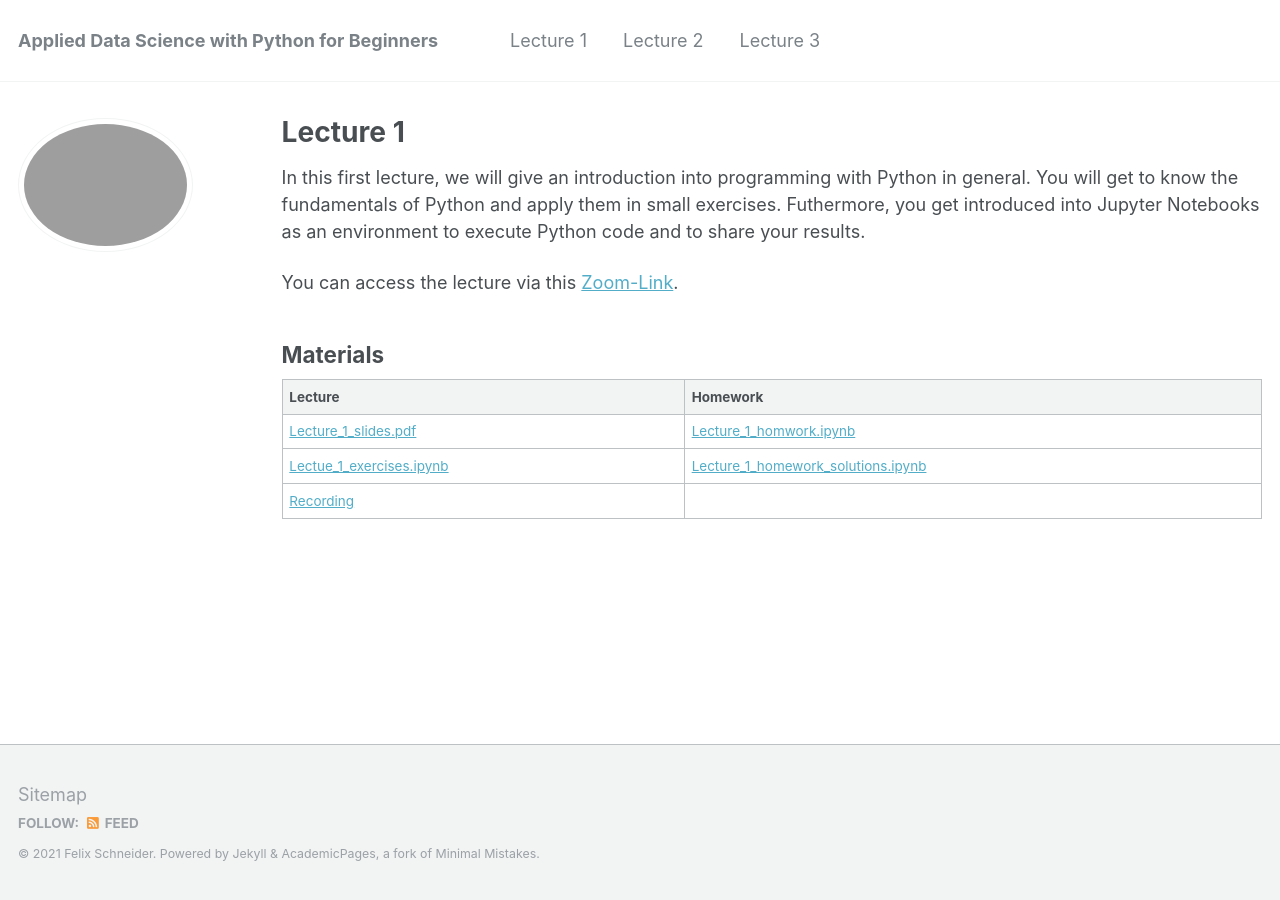
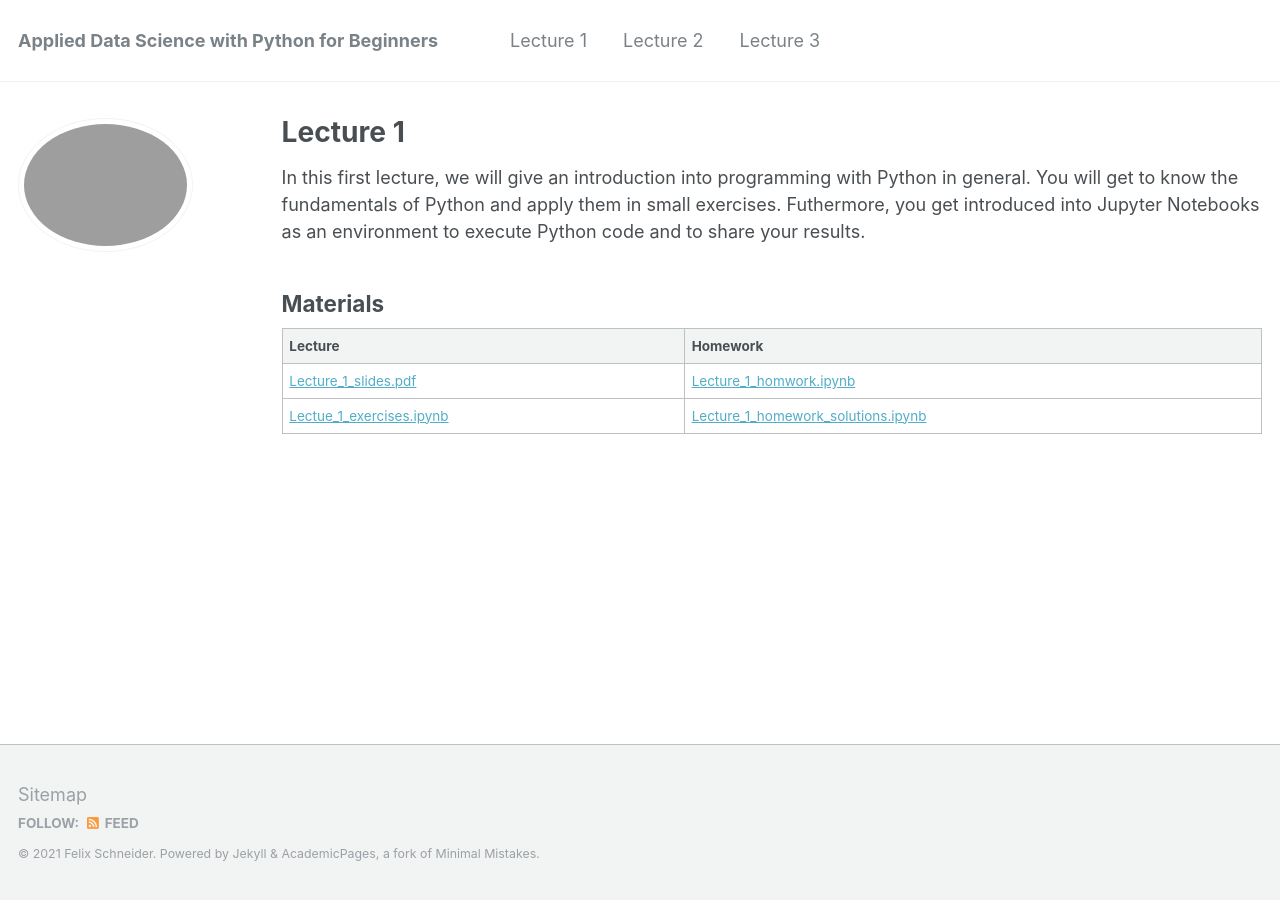
Before and after one commit to flxmschneider/flxmschneider.github.io, a Jekyll site: the page built from _pages/lecture1.md, in a window 1280 px wide. Built offline with Jekyll 4.4.1, drawn with Linux system fonts in a browser that asks for light colours.

Commit message:
Update lecture1.md

```diff
--- a/_pages/lecture1.md
+++ b/_pages/lecture1.md
@@ -10,13 +10,11 @@ You will get to know the fundamentals of Python and apply them in small exercise
 Futhermore, you get introduced into Jupyter Notebooks as an environment to execute Python code and
 to share your results.
 
-You can access the lecture via this [Zoom-Link](https://us02web.zoom.us/j/84475605798?pwd=czJJZVJmSnhuZkRVTHNTUjB2ZGVFQT09).
 
 ## Materials
 
 
 | Lecture          | Homework   |
 | --------         | ------ |
-|  [Lecture_1_slides.pdf](https://flxmschneider.github.io/files/lecture_1_slides.pdf) | [Lecture_1_homwork.ipynb](https://colab.research.google.com/drive/1Gf3VBRy1oeqFYkPjtbfrP61yZzHw1r9-?usp=sharing)   |
-|[Lectue_1_exercises.ipynb](https://colab.research.google.com/drive/1hm_UzeSpDc1PMYJu01PvoM5Akj3rLevm?usp=sharing)  |[Lecture_1_homework_solutions.ipynb](https://colab.research.google.com/drive/10VVhlV23MHX5-awtUUCBdeSXkAt7DdQ2?usp=sharing) |
-|    [Recording](https://drive.google.com/file/d/1JKKFXaMe61ZWRDH5n6nk1S-Gs2JIPD0-/view?usp=sharing)             |             |
+|  [Lecture_1_slides.pdf](https://flxmschneider.github.io/files/lecture_1_slides.pdf) | [Lecture_1_homwork.ipynb]()   |
+|[Lectue_1_exercises.ipynb](https://colab.research.google.com/drive/1hm_UzeSpDc1PMYJu01PvoM5Akj3rLevm?usp=sharing)  |[Lecture_1_homework_solutions.ipynb]() |
```
